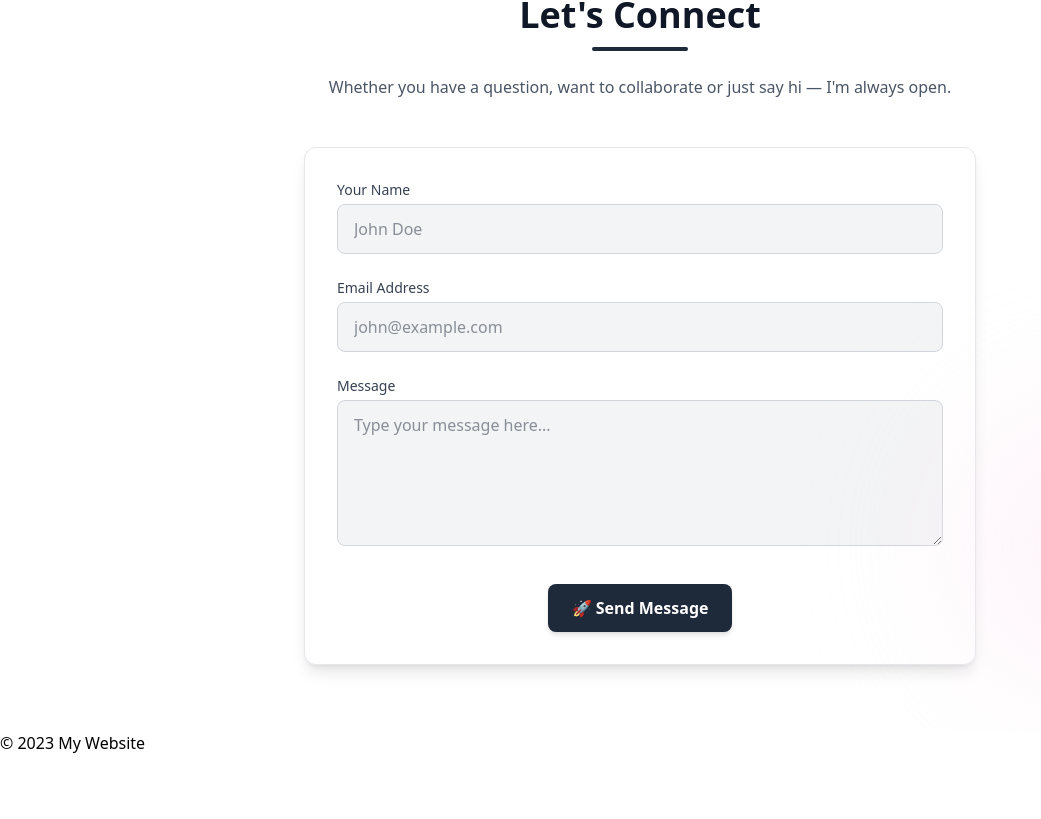
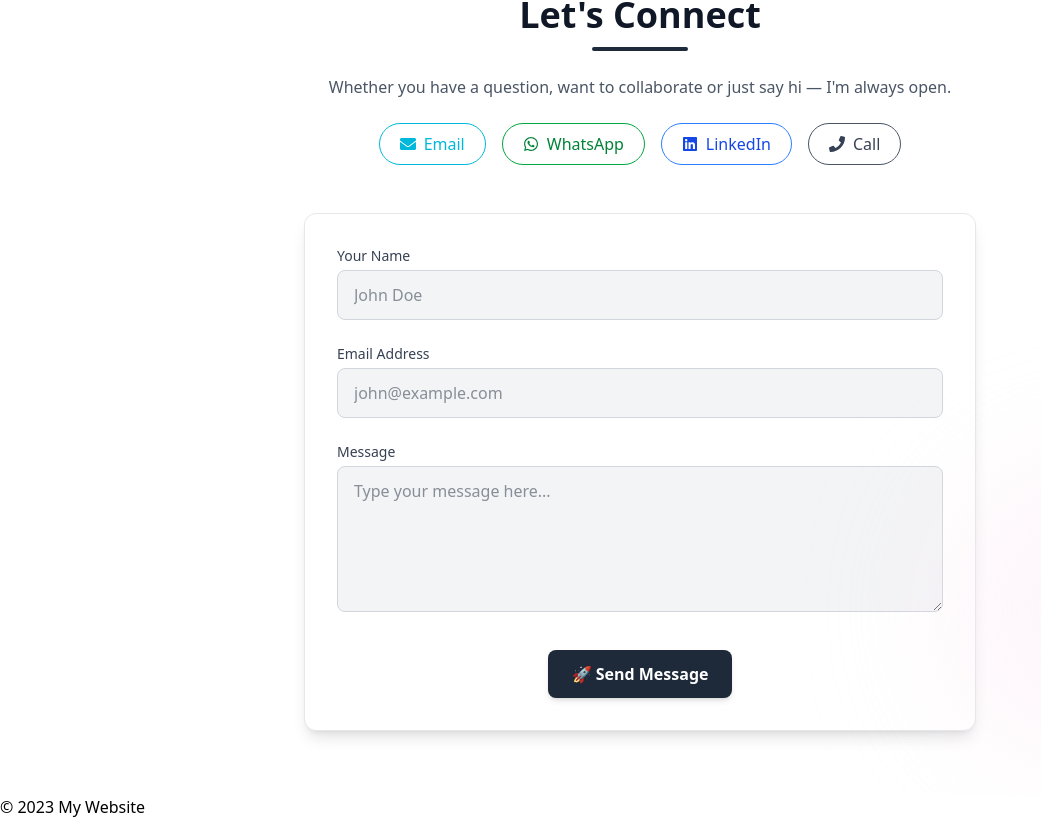
Before and after one commit to harshustle/harsh, a React (Vite) app in the folder Harsh/: page / in a window 1280 px wide. Shown: the part 4138-4957 px from the top of the page, without its empty margins (0-1041 px from the left). Before the commit the page ends 4893 px from the top, so only its background shows below. Built offline with nearby package versions, Linux system fonts and the light colour scheme.

Commit message:
Contact button

```diff
--- /dev/null
+++ b/Harsh/src/components/ContactButtons.jsx
@@ -0,0 +1,38 @@
+import React from 'react';
+import { FaEnvelope, FaWhatsapp, FaLinkedin, FaPhone } from 'react-icons/fa';
+
+const ContactButtons = () => {
+  return (
+    <div className="flex flex-wrap gap-4 justify-center mt-6">
+      <a
+        href="mailto:hsrivastav099@gmail.com"
+        className="inline-flex items-center px-5 py-2 border border-cyan-500 text-cyan-500 hover:bg-cyan-500 hover:text-white rounded-full transition"
+        target="_blank" rel="noreferrer"
+      >
+        <FaEnvelope className="mr-2" /> Email
+      </a>
+      <a
+        href="https://wa.me/919161955178"
+        className="inline-flex items-center px-5 py-2 border border-green-600 text-green-700 hover:bg-green-600 hover:text-white rounded-full transition"
+        target="_blank" rel="noreferrer"
+      >
+        <FaWhatsapp className="mr-2" /> WhatsApp
+      </a>
+      <a
+        href="https://www.linkedin.com/in/harshsrivastav99"
+        className="inline-flex items-center px-5 py-2 border border-blue-500 text-blue-700 hover:bg-blue-500 hover:text-white rounded-full transition"
+        target="_blank" rel="noreferrer"
+      >
+        <FaLinkedin className="mr-2" /> LinkedIn
+      </a>
+      <a
+        href="tel:+919161955178"
+        className="inline-flex items-center px-5 py-2 border border-gray-600 text-gray-700 hover:bg-gray-700 hover:text-white rounded-full transition"
+      >
+        <FaPhone className="mr-2" /> Call
+      </a>
+    </div>
+  );
+};
+
+export default ContactButtons;
--- a/Harsh/src/pages/About.jsx
+++ b/Harsh/src/pages/About.jsx
@@ -27,7 +27,7 @@ import { motion } from 'framer-motion';
 export default function About() {
   return (
     <motion.section
-      className="bg-yellow-300 w-full"
+      className="bg-blue-300 w-full"
       initial={{ opacity: 0 }}
       animate={{ opacity: 1 }}
       transition={{ duration: 0.8 }}
--- a/Harsh/src/pages/Contact.jsx
+++ b/Harsh/src/pages/Contact.jsx
@@ -1,6 +1,7 @@
 import React, { useRef } from 'react';
 import { motion } from 'framer-motion';
 import emailjs from '@emailjs/browser';
+import ContactButtons from '../components/ContactButtons'; // 🔗 Import here
 
 export default function Contact() {
   const form = useRef();
@@ -25,9 +26,12 @@ export default function Contact() {
       <div className="w-full max-w-2xl text-center mb-12">
         <h2 className="text-4xl font-bold text-gray-900 mb-3">Let's Connect</h2>
         <div className="mx-auto w-24 h-1 bg-gray-800 rounded-full mb-6"></div>
-        <p className="text-gray-600">
+        <p className="text-gray-600 mb-6">
           Whether you have a question, want to collaborate or just say hi — I'm always open.
         </p>
+
+        {/* 💬 Add Buttons Here */}
+        <ContactButtons />
       </div>
 
       <form
--- a/Harsh/src/pages/Home.jsx
+++ b/Harsh/src/pages/Home.jsx
@@ -23,7 +23,7 @@ export default function Home() {
             transition={{ duration: 0.6 }}
         >
             {/* Background shapes */}
-            <div className="absolute top-0 left-0 w-full h-full z-0">
+            <div className="absolute top-0 left-0 w-full h-full z-0 pointer-events-none">
                 <div className="absolute w-52 h-52 sm:w-72 sm:h-72 bg-purple-100 rounded-full mix-blend-multiply filter blur-3xl opacity-30 animate-pulse top-4 left-4 sm:top-10 sm:left-10"></div>
                 <div className="absolute w-52 h-52 sm:w-72 sm:h-72 bg-pink-100 rounded-full mix-blend-multiply filter blur-3xl opacity-30 animate-pulse bottom-4 right-4 sm:bottom-10 sm:right-10"></div>
             </div>
```
